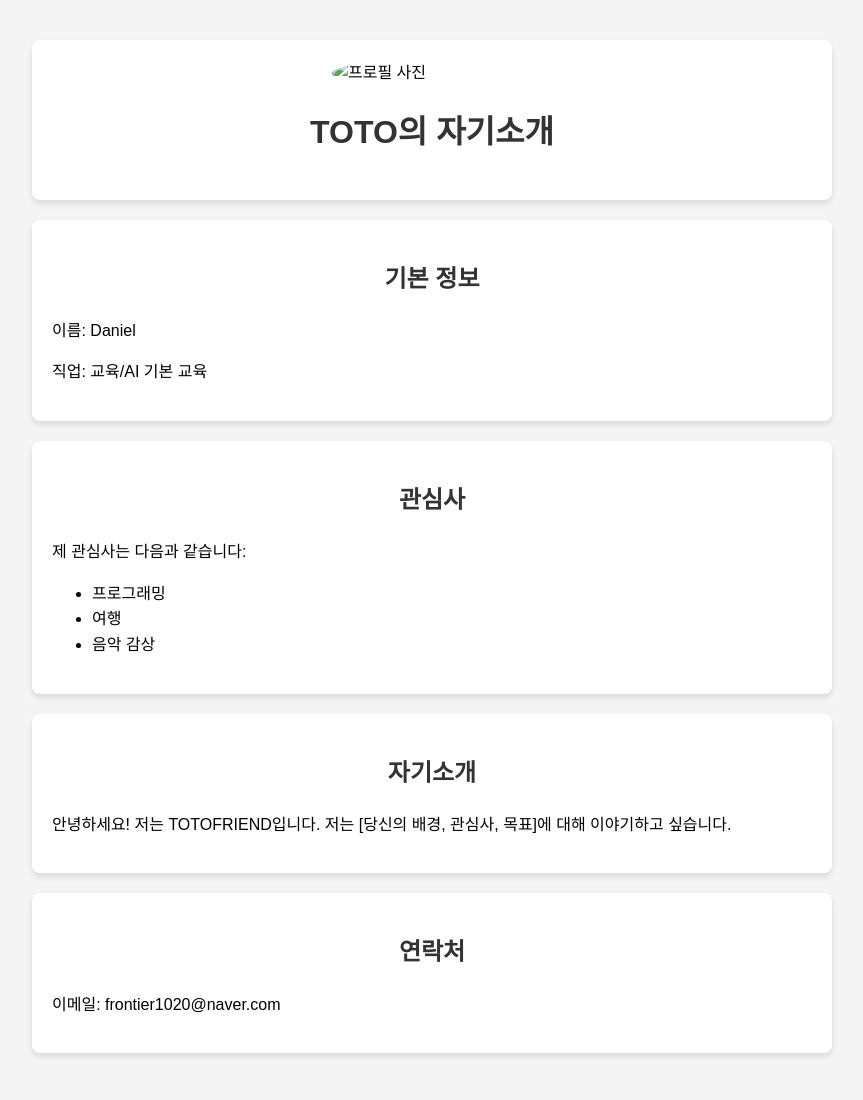
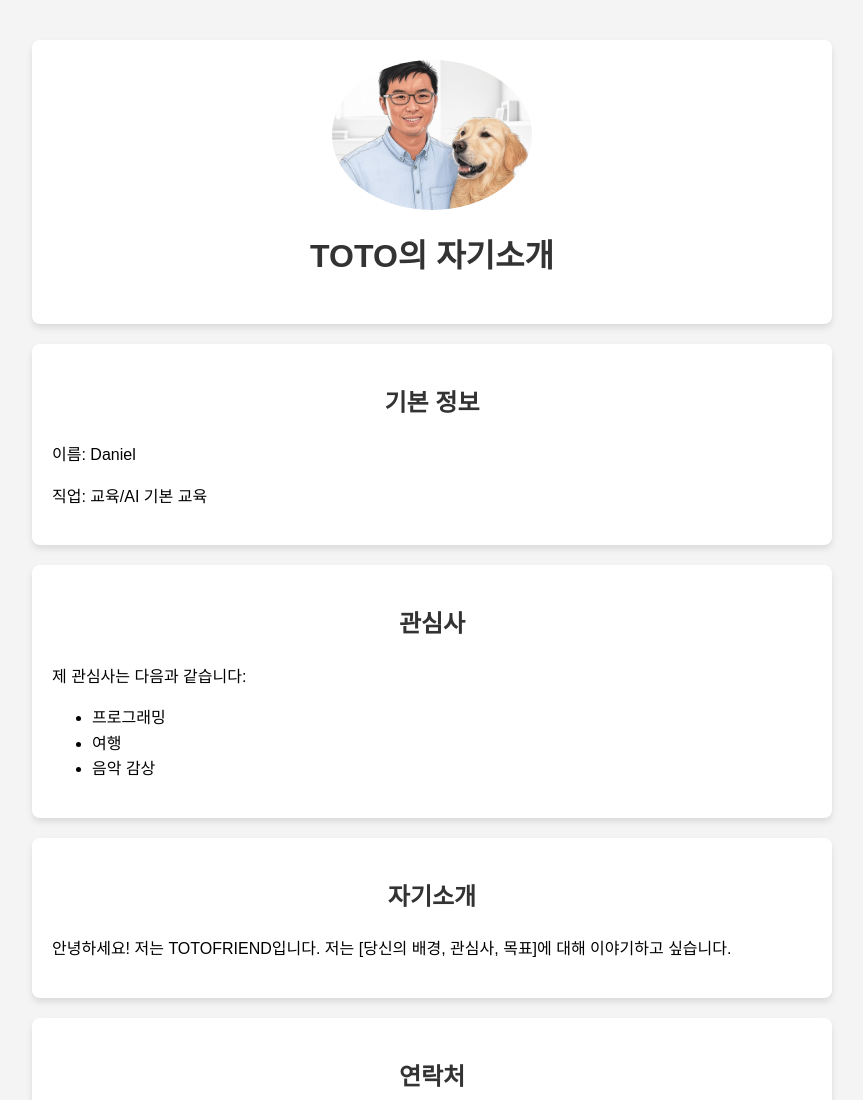
Before and after one commit to LDJWJ/myweb01, a plain HTML site: page index.html in a window 1280 px wide. Shown: the top 1100 px of the page, without its empty margins (208-1071 px from the left). Drawn offline with Linux system fonts and the light colour scheme.

Commit message:
Update index.html

```diff
--- a/index.html
+++ b/index.html
@@ -34,7 +34,7 @@
 </head>
 <body>
     <div class="section">
-        <img src="/api/placeholder/200/200" alt="프로필 사진" class="profile-img">
+        <img src="profile.jpg" alt="프로필 사진" class="profile-img">
         <h1>TOTO의 자기소개</h1>
     </div>
 
```
